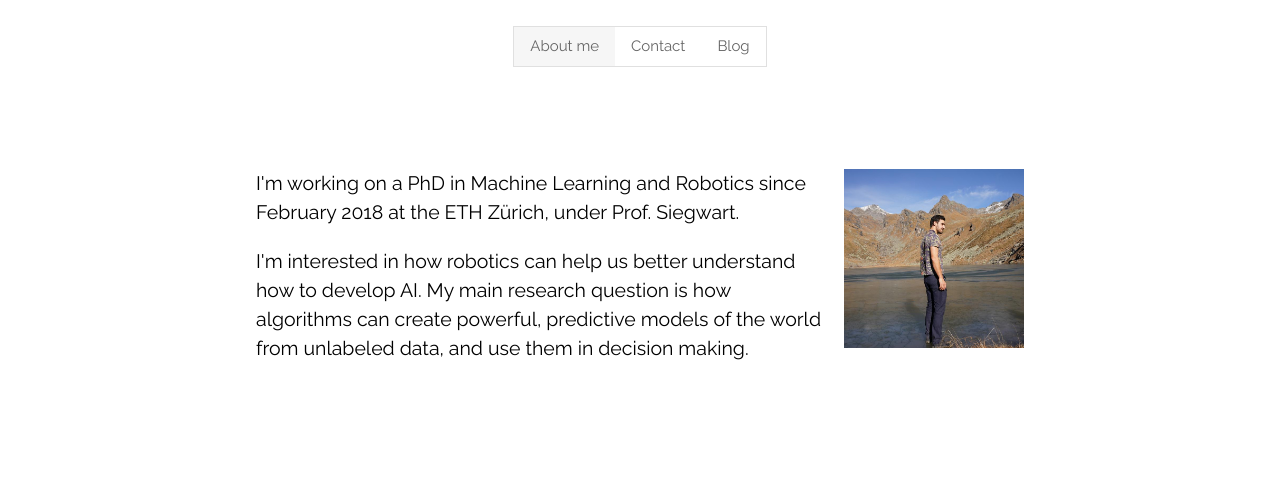
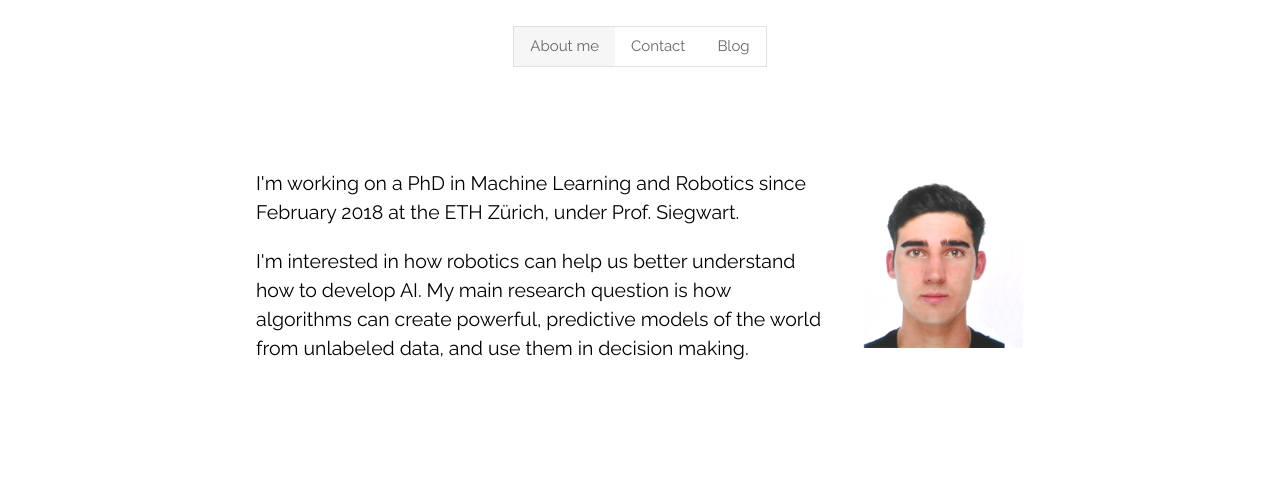
Before and after one commit to danieldugas/danieldugas.github.io, a plain HTML site: page index.html in a window 1280 px wide. Shown: the part 170-665 px from the top of the page. Drawn offline with Linux system fonts and the light colour scheme.

Commit message:
update portrait

```diff
--- a/index.html
+++ b/index.html
@@ -46,7 +46,7 @@ h1 {letter-spacing: 6px}
   </div>
   <div class="w3-quarter">
     <p style="font-size:130%;">
-    <img src="/images/portrait.jpg" style="width:100%">
+    <img src="/images/portrait.png" style="width:100%">
     </p>
   </div>
 </div>
```
Also changed, not shown: images/portrait.jpg (deleted), images/portrait.png (added).
